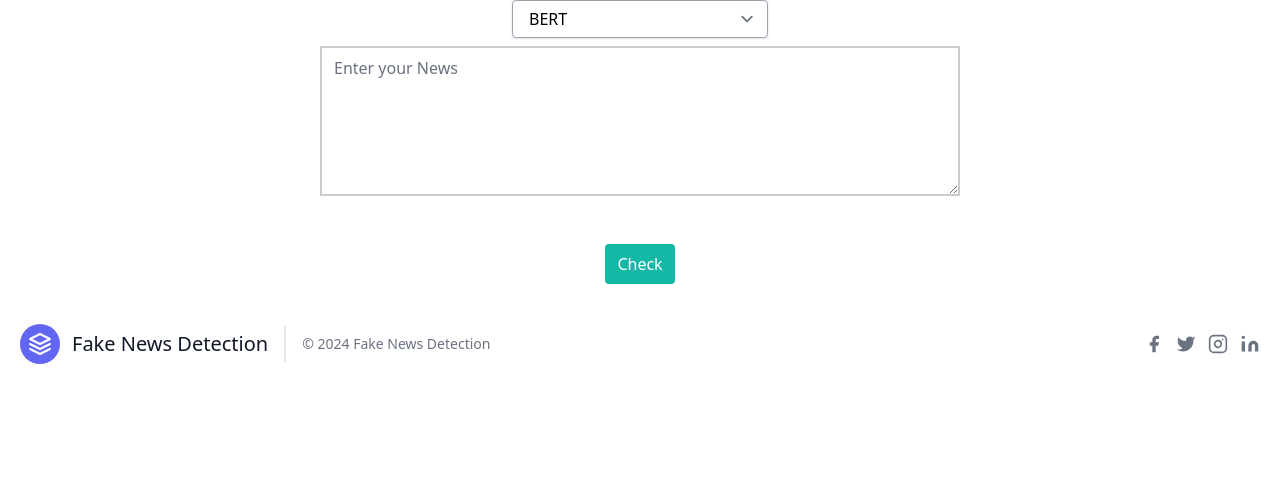
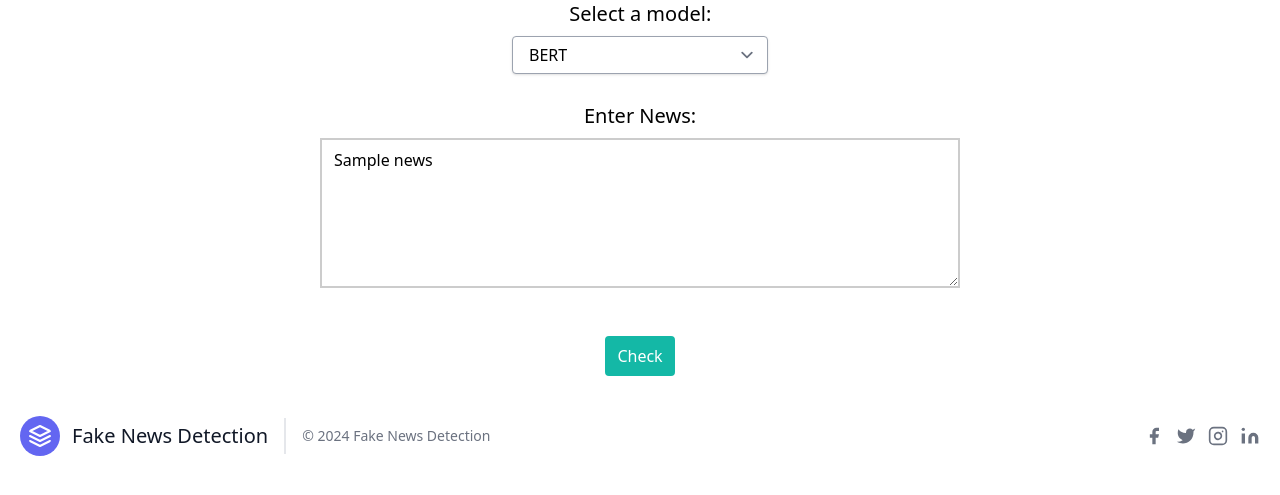
Before and after one commit to ramsima/Fake_News_Detection, a Django app: template home/templates/test.html in a window 1280 px wide. Shown: the part 140-635 px from the top of the page. Run offline with Django 5.2, Linux system fonts and the light colour scheme; the template is opened without the code that fills it: most values are stand-ins (such as "Sample title", 1, 10 or a date in 2020); some libraries are stand-ins or nearby versions.

Commit message:
mid defense ready

```diff
--- a/home/templates/base.html
+++ b/home/templates/base.html
@@ -42,6 +42,25 @@
       }
       textarea:focus{
         border: 0px solid #ccc !important;
+      }
+      .result{
+
+
+        margin:20px auto;
+        padding:10px;
+        font-size:25px;
+        text-align:center;
+      }
+      .tick{
+        position: relative;
+        bottom:2px;
+      }
+      #false{
+        color: red;
+      }
+
+      #true{
+        color: green;
       }
     </style>
   </head>
--- a/home/templates/test.html
+++ b/home/templates/test.html
@@ -1,17 +1,18 @@
 
 {% extends "base.html" %}
-{% block title %}Test LSTM{% endblock title %}
+{% block title %}Test Page{% endblock title %}
 {% block body %}
 
 <form method = "POST" action="">
   {% csrf_token %}
 
 <div class="relative w-64 option">
-  <select class="block appearance-none w-full bg-white border border-gray-400 hover:border-gray-500 px-4 py-2 pr-8 rounded shadow leading-tight focus:outline-none focus:shadow-outline" name = "model">
-    <option>BERT</option>
-    <option>LSTM</option>
-    {% comment %} <option>Logistic Regression</option> {% endcomment %}
-    <option>SVM</option>
+  <p class = "text-xl mb-2"> &nbsp;&nbsp;&nbsp;&nbsp;&nbsp;&nbsp;&nbsp;&nbsp;&nbsp;&nbsp; Select a model: </p>
+  <select class="block appearance-none w-full bg-white border border-gray-400 hover:border-gray-500 px-4 py-2 pr-8 rounded shadow leading-tight focus:outline-none focus:shadow-outline mb-5" name = "model" >
+    <option value="BERT" {% if model_selected == "BERT" %}selected{% endif %}>BERT</option>
+    <option value ="LSTM" {% if model_selected == "LSTM" %}selected{% endif %}>LSTM</option>
+    {% comment %} <option value ="Logistic Regression" {% if model_selected == "Logistic Regression" %}selected{% endif %}>Logistic Regression</option> {% endcomment %}
+    <option value ="SVM" {% if model_selected == "SVM" %}selected{% endif %}>SVM</option>
 
   </select>
   <div class="pointer-events-none absolute inset-y-0 right-0 flex items-center px-2 text-gray-700">
@@ -20,7 +21,8 @@
 </div>
 
 <div class="flex items-center py-2 news">
-<textarea placeholder = "Enter your News" name = "news"></textarea>
+<p class="text-xl mb-2">Enter News:</p>
+<textarea placeholder = "Enter your News" name = "news" id = "textarea">{{news}}</textarea>
     <br><br>
     <button class="flex-shrink-0 bg-teal-500 hover:bg-teal-700 border-teal-500 hover:border-teal-700 text-l border-4 text-white py-1 px-2 rounded" type="submit">
       Check
@@ -28,9 +30,19 @@
 
 </div>
 
+</form>
+
+<div>
+  {% if result == 0 %}
+  <div class = "result" id = "false">This News seems to be Fake &nbsp; <svg class="inline-block tick h-10 w-10 text-red-500"  viewBox="0 0 24 24"  fill="none"  stroke="currentColor"  stroke-width="2"  stroke-linecap="round"  stroke-linejoin="round">  <rect x="3" y="3" width="18" height="18" rx="2" ry="2" />  <line x1="9" y1="9" x2="15" y2="15" />  <line x1="15" y1="9" x2="9" y2="15" /></svg></div>
+  {% elif result == 1 %}
+  <div class = "result" id = "true">This News seems to be Real &nbsp; <svg class="tick inline-block h-10 w-10 text-green-500"  viewBox="0 0 24 24"  fill="none"  stroke="currentColor"  stroke-width="2"  stroke-linecap="round"  stroke-linejoin="round">  <polyline points="9 11 12 14 22 4" />  <path d="M21 12v7a2 2 0 0 1-2 2H5a2 2 0 0 1-2-2V5a2 2 0 0 1 2-2h11" /></svg></div>
+  {% else %}
+
+  {% endif %}
+</div>
 
 
-</form>
 
 
 
```
Also changed, not shown: home/views.py (+19 -4 lines), 1 other file.
